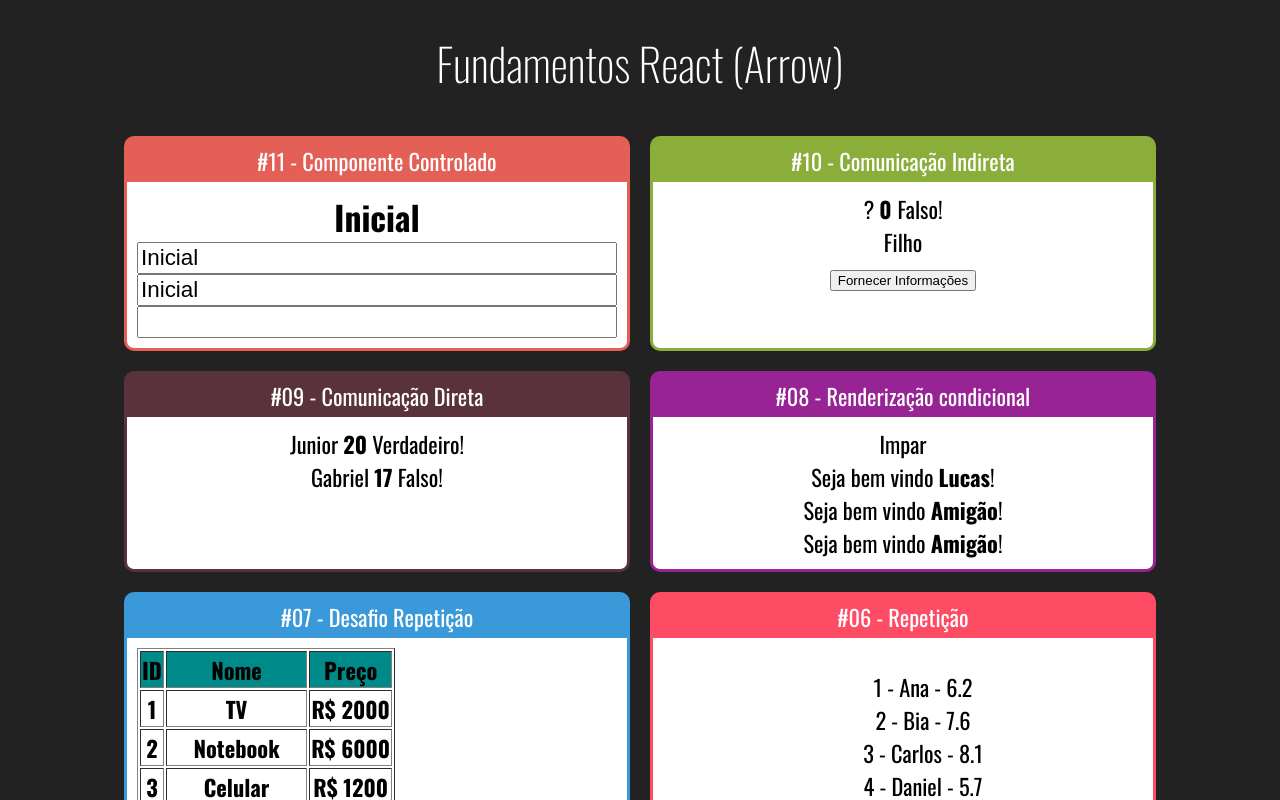
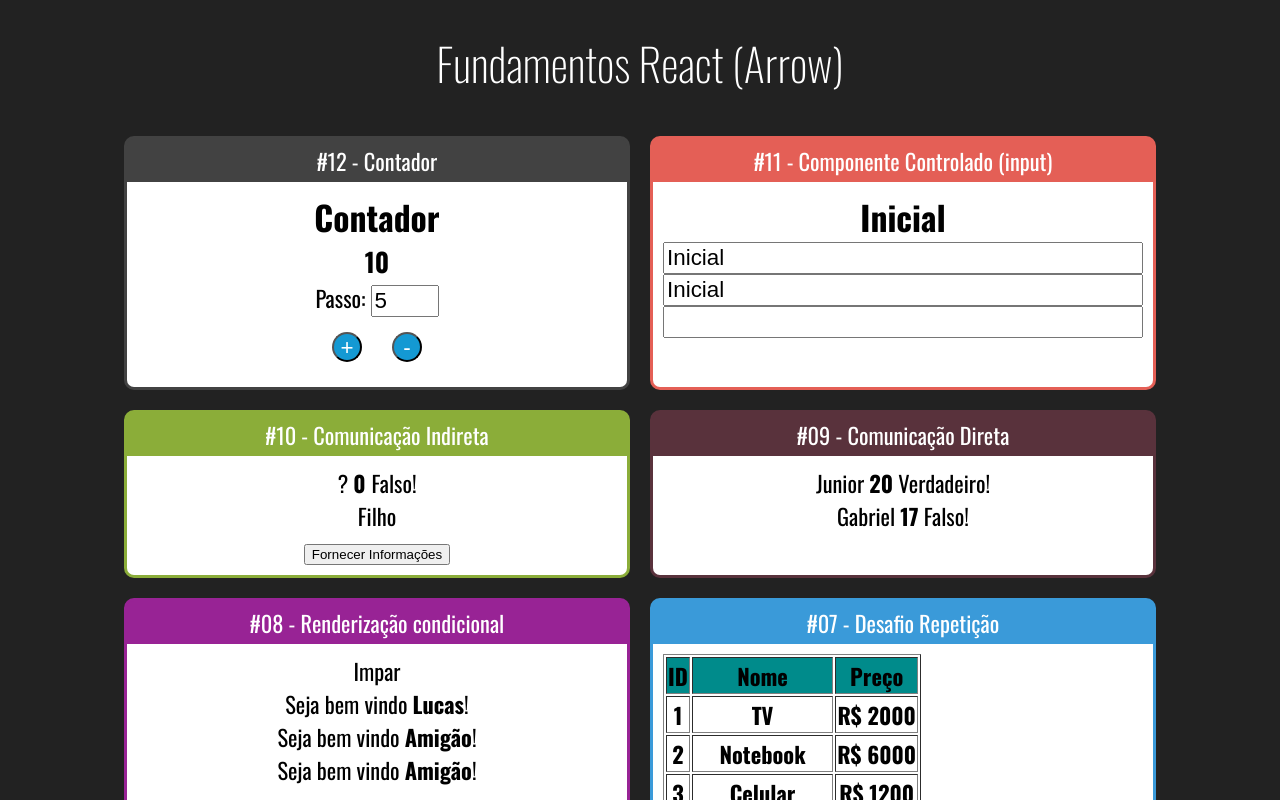
Before and after one commit to lucascv/React, a React (Create React App) app in the folder fundamentos-react/: page / in a window 1280 px wide. Shown: the top 800 px of the page. Built offline with nearby package versions, Linux system fonts and the light colour scheme.

Commit message:
add aula 34

```diff
--- a/fundamentos-react/src/App.jsx
+++ b/fundamentos-react/src/App.jsx
@@ -15,13 +15,18 @@
 import DiretaPai from "./components/comunicacao/DiretaPai";
 import IndiretaPai from "./components/comunicacao/IndiretaPai";
 import Input from "./components/formulario/Input";
+import Contador from './components/contador/Contador';
 
 export default () => (
   <div className="App">
     <h1>Fundamentos React (Arrow)</h1>
 
     <div className="Cards">
-      <Card titulo="#11 - Componente Controlado" color="#E45F56">
+      <Card titulo="#12 - Contador" color="#424242">
+        <Contador numeroInicial={10}/>
+      </Card>
+
+      <Card titulo="#11 - Componente Controlado (input)" color="#E45F56">
         <Input />
       </Card>
 
--- /dev/null
+++ b/fundamentos-react/src/components/contador/Contador.css
@@ -0,0 +1,14 @@
+.Contador input {
+  font-size: 1.4rem;
+  width: 60px;
+}
+
+.Contador button {
+  height: 30px;
+  width: 30px;
+  margin: 15px;
+  border-radius: 50%;
+  background-color: #1499D3;
+  font-size: 1.4rem;
+  color: white;
+}
--- /dev/null
+++ b/fundamentos-react/src/components/contador/Contador.jsx
@@ -0,0 +1,39 @@
+import React from 'react';
+import './Contador.css';
+
+class Contador extends React.Component {
+  state = {
+    numero: this.props.numeroInicial || 0,
+    passo: this.props.passoInicial || 5
+  }
+
+  inc = () => {
+    this.setState({ numero: this.state.numero + this.state.passo });
+  }
+
+  dec = () => {
+    this.setState({ numero: this.state.numero - this.state.passo });
+  }
+
+  setPasso = (e) => {
+    this.setState({ passo: +e.target.value });
+  }
+
+
+  render() {
+    return (
+      <div className="Contador">
+        <h2>Contador</h2>
+        <h3>{this.state.numero}</h3>
+        <div>
+          <label htmlFor="passoInput">Passo: </label>
+          <input id="passoInput" type="number" value={this.state.passo} onChange={this.setPasso} />
+        </div>
+        <button onClick={this.inc}>+</button>
+        <button onClick={this.dec}>-</button>
+      </div>
+    );
+  }
+}
+
+export default Contador;
```
